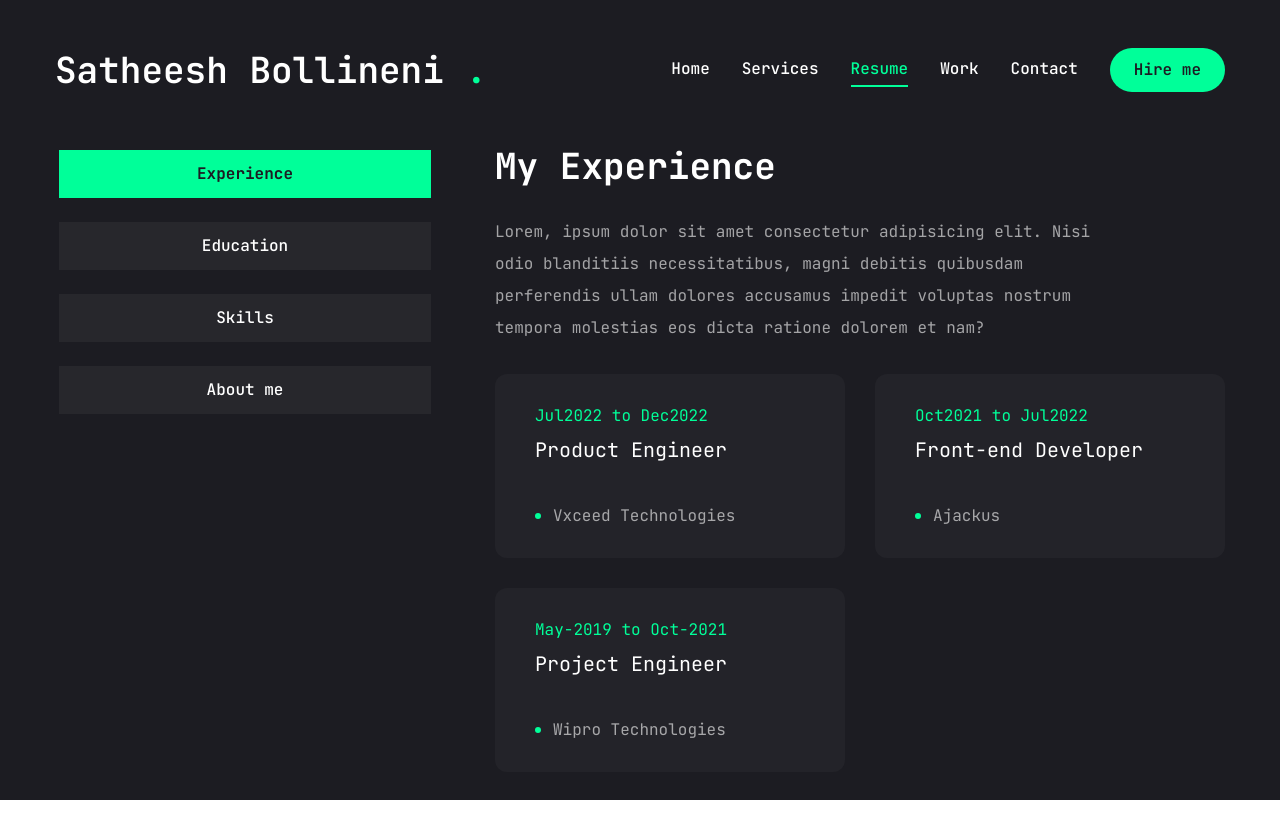
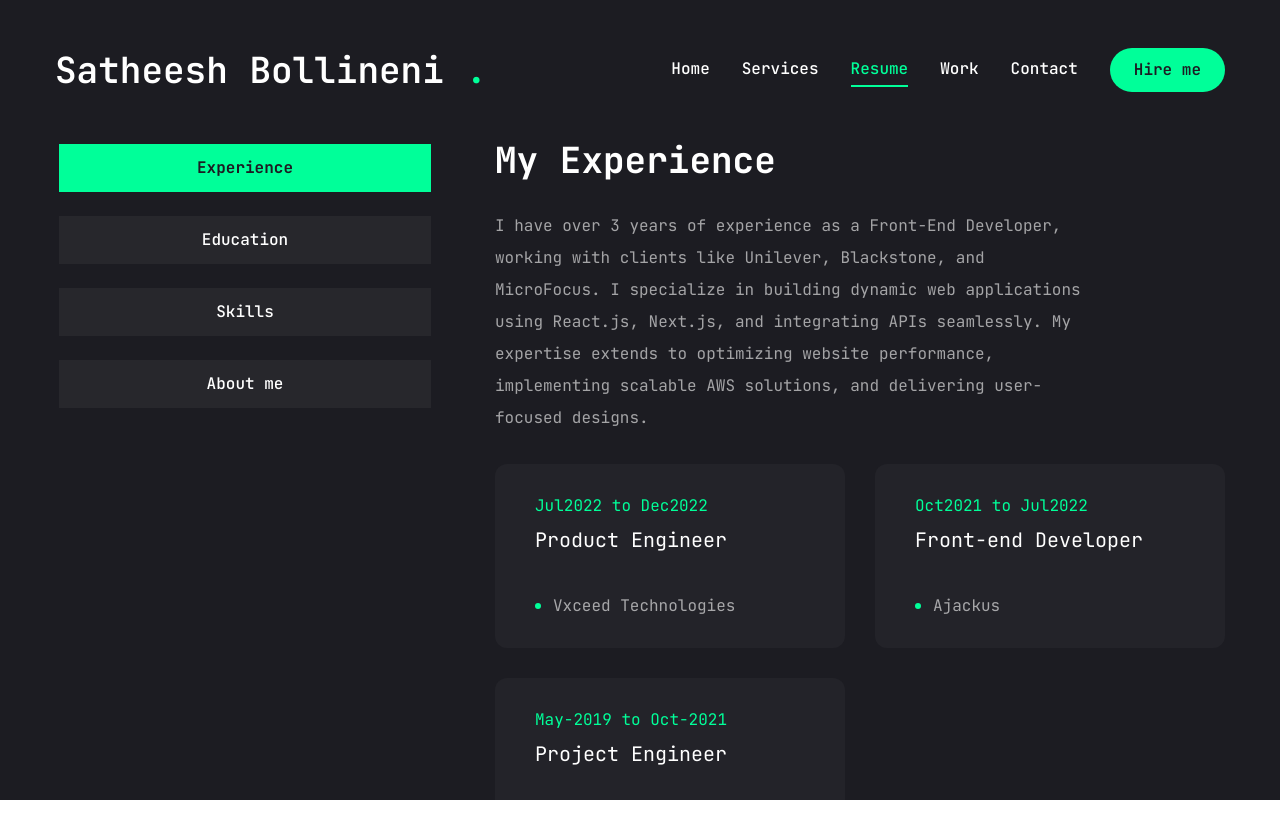
Before and after one commit to satheeshBollineni1998/portfolio, a Next.js app: page /resume in a window 1280 px wide. Shown: the top 838 px of the page. Before the commit the page ends 800 px from the top, so only its background shows below. Built offline with nearby package versions, Linux system fonts and the light colour scheme.

Commit message:
made some changes

```diff
--- a/app/page.jsx
+++ b/app/page.jsx
@@ -17,10 +17,7 @@ const Home = () => {
               Hello, I'm <br /> <span className="text-accent">Satheesh Bollineni</span>
             </h1>
             <p className="max-w-[500px] mb-9 text-white/80">
-              I am a professional Front-End Developer with exceptional problem-solving
-              abilities in Data Structures and Algorithms. I specialize in designing
-              and implementing scalable, efficient, and secure solutions, with
-              expertise in Back-End development and cloud architecture.
+              I am a passionate Front-End Developer with a talent for crafting scalable, efficient, and secure web solutions. Leveraging my expertise in Data Structures, Algorithms, and cloud architecture, I transform complex challenges into seamless, user-focused experiences, bridging the gap between design and functionality."
             </p>
             <div className="flex flex-col xl:flex-row items-center gap-8">
               {/* Download CV Button */}
--- a/app/resume/page.jsx
+++ b/app/resume/page.jsx
@@ -4,8 +4,8 @@ import { SiNextdotjs, SiTailwindcss } from "react-icons/si";
 
 
 const about={
-  title:"About me",
-  description:"Lorem ipsum",
+  title:"About Me",
+  description:"I am a passionate Front-End Developer with over 3 years of experience in building dynamic and user-friendly web applications. I specialize in React.js, Next.js, and cloud-based solutions and combining strong problem-solving skills with a commitment to delivering high-quality results",
   info:[
     {
       fieldName:"Name",
@@ -29,7 +29,7 @@ const about={
 const experience={
   icon:"/assets/resume/badge.svg",
   title:"My Experience",
-  description:"Lorem, ipsum dolor sit amet consectetur adipisicing elit. Nisi odio blanditiis necessitatibus, magni debitis quibusdam perferendis ullam dolores accusamus impedit voluptas nostrum tempora molestias eos dicta ratione dolorem et nam?",
+  description:" I have over 3 years of experience as a Front-End Developer, working with clients like Unilever, Blackstone, and MicroFocus. I specialize in building dynamic web applications using React.js, Next.js, and integrating APIs seamlessly. My expertise extends to optimizing website performance, implementing scalable AWS solutions, and delivering user-focused designs.",
   items:[
     {
       company:"Vxceed Technologies",
@@ -52,7 +52,7 @@ const experience={
 const education={
   icon:"/assests/resume/badge.svg",
   title:"My Education",
-  description:"Lorem, ipsum dolor sit amet consectetur adipisicing elit. Nisi odio blanditiis necessitatibus, magni debitis quibusdam perferendis ullam dolores accusamus impedit voluptas nostrum tempora molestias eos dicta ratione dolorem et nam?",
+  description:"I hold a Master’s degree in Computer Science, providing me with advanced knowledge in software development, algorithms, and problem-solving. This education has equipped me with the technical expertise required to excel in modern web development.",
   items:[
     {
       institution:"Pace University",
@@ -79,7 +79,7 @@ const education={
 }
 const skills={
   title:"My Skills",
-  description:"Lorem, ipsum dolor sit amet consectetur adipisicing elit. Nisi odio blanditiis necessitatibus, magni debitis quibusdam perferendis ullam dolores accusamus impedit voluptas nostrum tempora molestias eos dicta ratione dolorem et nam?",
+  description:"I specialize in React.js, Next.js, and Tailwind CSS for building responsive, user-friendly interfaces. With expertise in API integration and AWS-certified cloud architecture, I create scalable, secure solutions. My problem-solving skills in Data Structures and Algorithms enhance my development capabilities.",
   skillist:[
     {
       icon:<FaHtml5/>,
--- a/app/work/page.jsx
+++ b/app/work/page.jsx
@@ -21,7 +21,7 @@ const projects = [
     category: "frontend",
     title: "Black Stone",
     description:
-      "I have worked in Blackstone project as a front-end developer, integrating APIs, creating portfolios for customers, and designing and developing web pages.",
+      "I contributed to the Blackstone project as a Front-End Developer, where I specialized in integrating APIs, crafting customer portfolios, and designing and developing dynamic, user-centric web pages",
     stack: [
       { name: "Html5" },
       { name: "Css3" },
@@ -38,7 +38,7 @@ const projects = [
     category: "fullstack",
     title: "Xnapp Sales",
     description:
-      "I have worked as a full stack developer,Integrating API's in both front end and backend, Updating the product data based on promotions and integrated the key features like order quantity based on the size",
+      "I have worked as a Full Stack Developer, seamlessly integrating APIs on both the front-end and back-end, updating product data based on promotions, and implementing key features such as dynamic order quantity adjustments based on product size.",
     stack: [
       { name: "Html5" },
       { name: "Css3" },
@@ -56,7 +56,7 @@ const projects = [
     category: "Game Programming",
     title: "Shoot the targets",
     description:
-      "In the Game programming course i have developed some 3D games and deployed in the itch.io using unity and C# programming ",
+      "During the Game Programming course, I developed 3D games using Unity and C# and successfully deployed them on itch.io, showcasing my skills in game design, programming, and deployment. ",
     stack: [
       { name: "C#" },
       { name: "Unity" }
@@ -70,7 +70,7 @@ const projects = [
     category: "Mobile Web development",
     title: "Smart Eats Nutrition Tracker",
     description:
-      "In the Android web development couse i have developed an app name Nutrition tracker to keep track of calories from food  ",
+      "During the Android Web Development course, I developed a Nutrition Tracker app to help users monitor their calorie intake from food, demonstrating my skills in app design and development. ",
     stack: [
       { name: "kotlin" },
       { name: "javascipt" },
@@ -85,7 +85,7 @@ const projects = [
     category: "Final Proiect",
     title: "DestinEase",
     description:
-      "In the Final project we build an website named DestinEase which uses Machine learning algorithms to find the desired locations based on the user preferences ",
+      "For my final project, we developed a website named DestinEase, which leverages Machine Learning algorithms to recommend desired locations tailored to user preferences, showcasing our expertise in AI-driven web solutions",
     stack: [
       { name: "HTML" },
       { name: "CSS3" },
```
